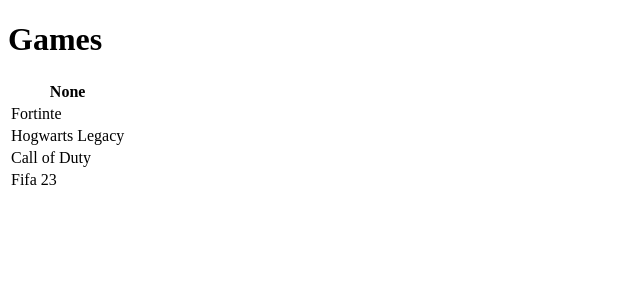
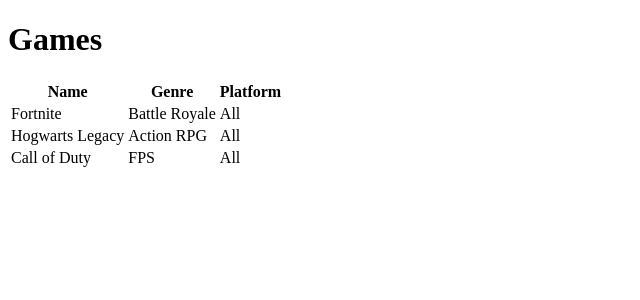
Before and after one commit to LucasRaimundo/flask-alura, a Flask app: page /home in a window 1280 px wide. Shown: the top 300 px of the page, without its empty margins (0-640 px from the left). Run offline with Flask 3, Linux system fonts and the light colour scheme.

Commit message:
creating class game

```diff
--- a/main.py
+++ b/main.py
@@ -1,11 +1,20 @@
 from flask import Flask, render_template
+
+class Game:
+    def __init__(self, name, genre, platform):
+        self.name = name
+        self.genre = genre
+        self.platform = platform
 
 
 app = Flask(__name__)
 
 @app.route('/home')
 def home():
-    games = ['Fortinte', 'Hogwarts Legacy', 'Call of Duty', 'Fifa 23']
+    game1 = Game('Fortnite', 'Battle Royale', 'All')
+    game2 = Game('Hogwarts Legacy', 'Action RPG', 'All')
+    game3 = Game('Call of Duty', 'FPS', 'All')
+    games = [game1, game2, game3]
     return render_template('lista.html', titulo='Games', games=games)
 
 app.run()
--- a/templates/lista.html
+++ b/templates/lista.html
@@ -13,13 +13,17 @@
       <table class="table table-striped table-responsive table-bordered">
          <thead class="thead-default">
             <tr>
-               <th>None</th>
+               <th>Name</th>
+               <th>Genre</th>
+               <th>Platform</th>
             </tr>
         </thead>
         <tbody>
             {% for game in games %}
            <tr>
-              <td>{{game}}</td>
+              <td>{{game.name}}</td>
+              <td>{{game.genre}}</td>
+              <td>{{game.platform}}</td>
            </tr>
             {% endfor %}
         </tbody>
```
